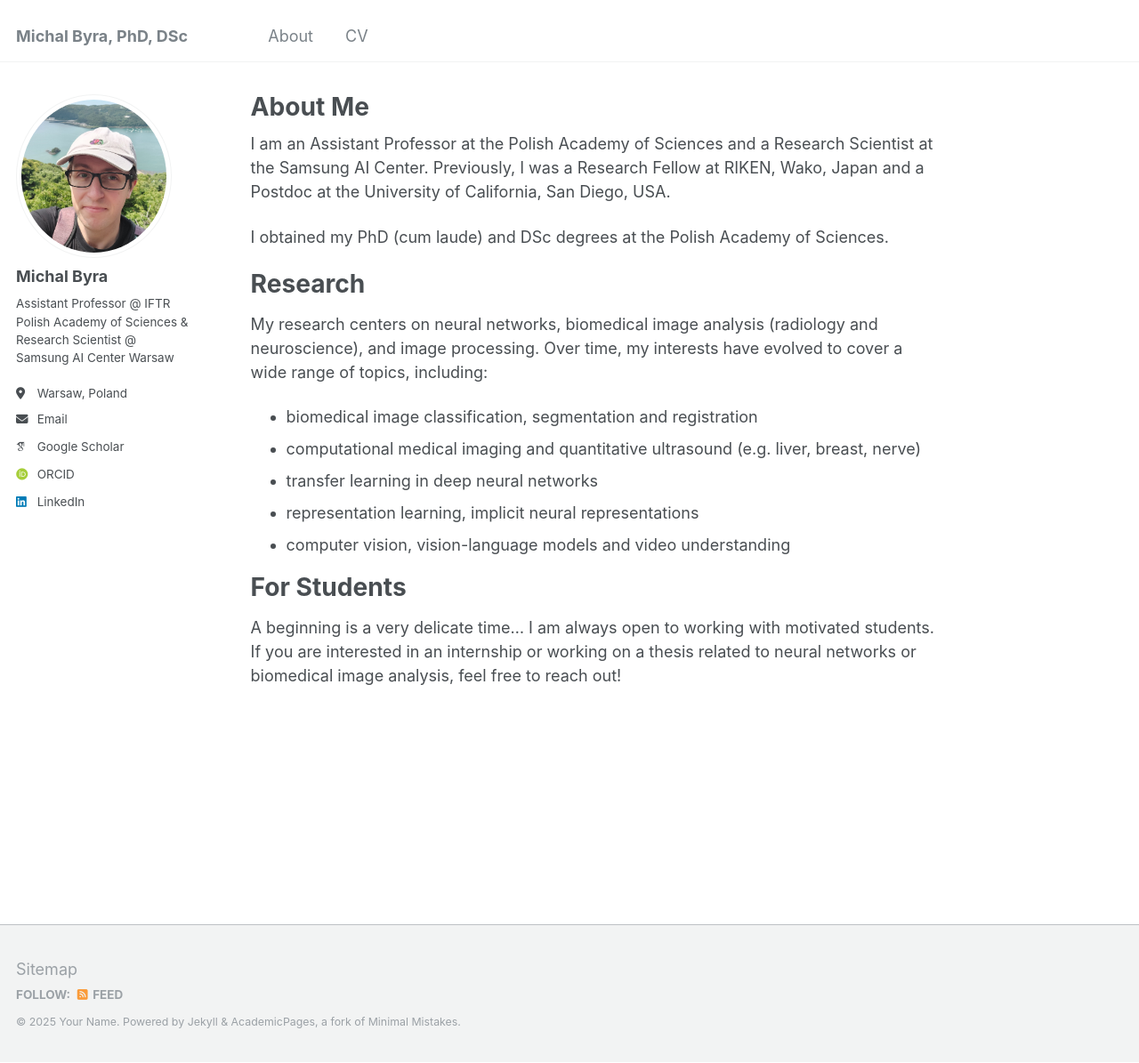
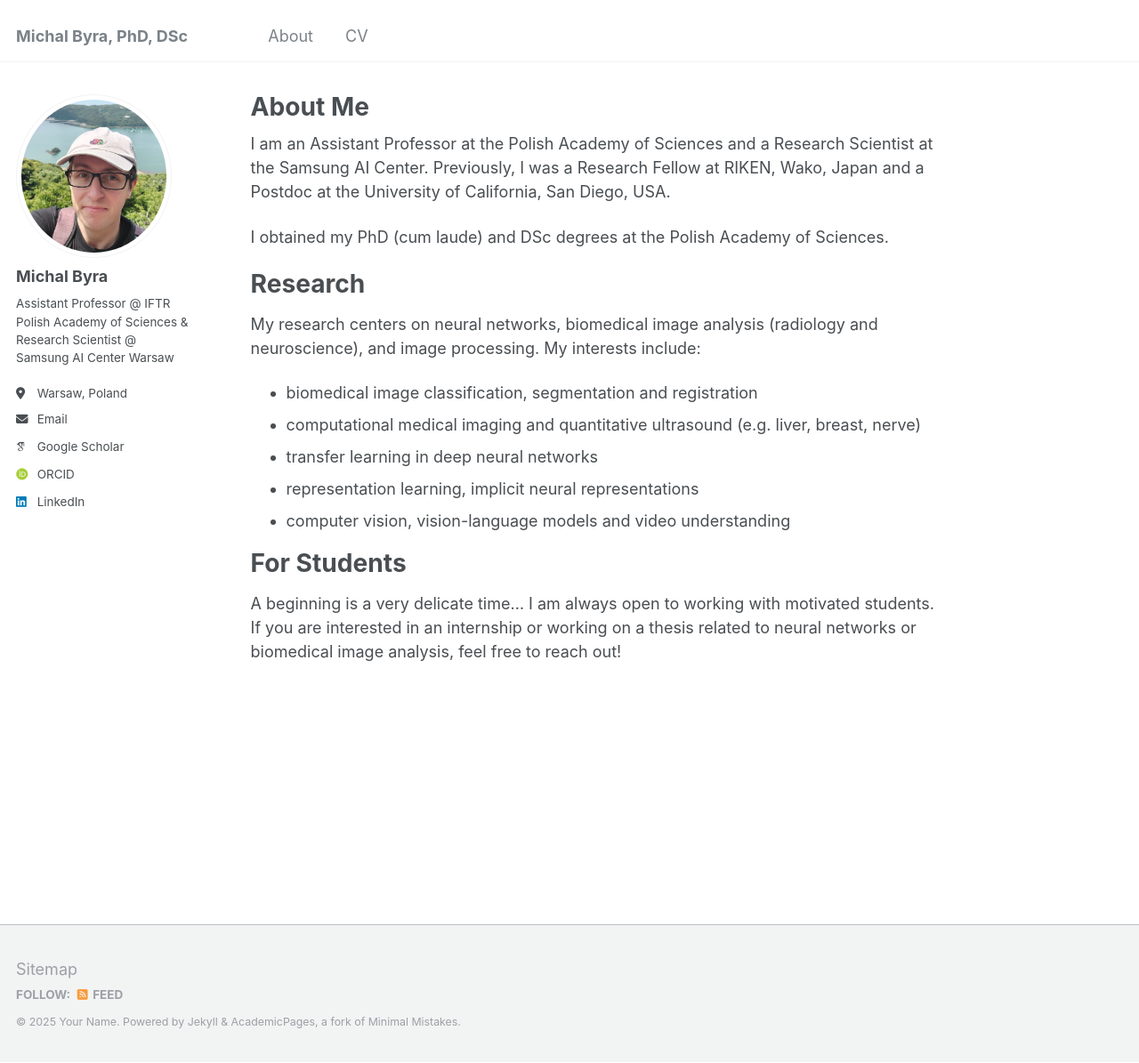
Before and after one commit to mbyr/mbyr.github.io, a Jekyll site: the page built from _pages/about.md, in a window 1280 px wide and 1195 px high. Shown: the whole window at 89% size. Built offline with Jekyll 4.4.1, drawn with Linux system fonts in a browser that asks for light colours; some web fonts are replaced.

Commit message:
Update about.md

```diff
--- a/_pages/about.md
+++ b/_pages/about.md
@@ -13,7 +13,7 @@ I obtained my PhD (cum laude) and DSc degrees at the Polish Academy of Sciences.
 
 # Research
 
-My research centers on neural networks, biomedical image analysis (radiology and neuroscience), and image processing. Over time, my interests have evolved to cover a wide range of topics, including:
+My research centers on neural networks, biomedical image analysis (radiology and neuroscience), and image processing. My interests include:
 
 * biomedical image classification, segmentation and registration
 * computational medical imaging and quantitative ultrasound (e.g. liver, breast, nerve)
```
